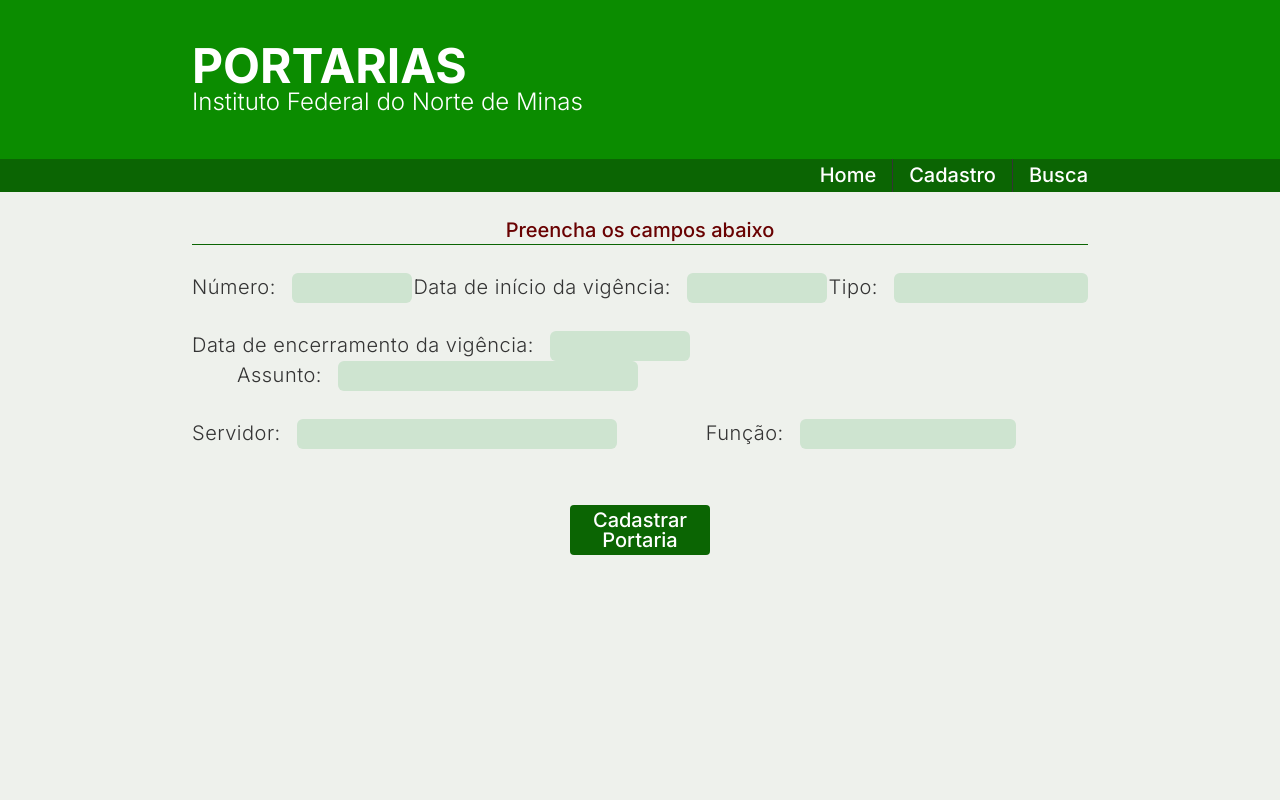
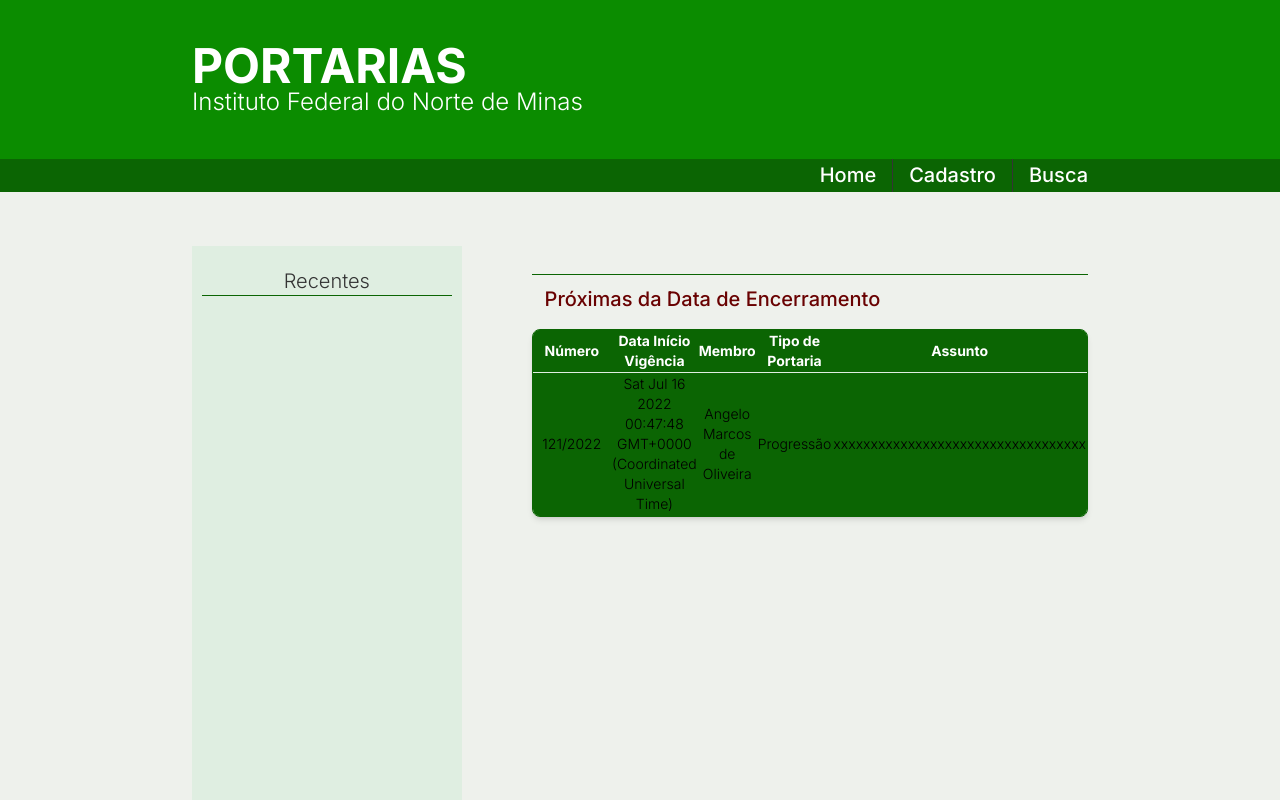
Before and after one commit to Angelo-Marcos/portariasif, a React (Vite) app: page / in a window 1280 px wide. Built offline with nearby package versions, Linux system fonts and the light colour scheme.

Commit message:
Criando componente Ordinance

```diff
--- a/package.json
+++ b/package.json
@@ -8,6 +8,8 @@
     "preview": "vite preview"
   },
   "dependencies": {
+    "@apollo/client": "^3.6.9",
+    "graphql": "^16.5.0",
     "react": "^18.0.0",
     "react-dom": "^18.0.0"
   },
--- a/src/App.tsx
+++ b/src/App.tsx
@@ -1,11 +1,12 @@
 import { Home } from "./pages/Home";
 import { Login } from "./pages/Login";
 import { Register } from "./pages/Register";
+import { Search } from "./pages/Search";
 
 function App() {
 
   return (
-    <Register />
+    <Home />
   );
 }
 
--- a/src/components/Form.tsx
+++ b/src/components/Form.tsx
@@ -1,3 +1,5 @@
+
+
 export function Form() {
     return (
         <form className="w-full max-w-7xl">
--- /dev/null
+++ b/src/components/Ordinance.tsx
@@ -0,0 +1,19 @@
+interface OrdinanceProps {
+    number: string;
+    effectiveDate: Date;
+    member: string;
+    type: 'progression' | 'designation';
+    subject: string;
+}
+
+export function Ordinance(props: OrdinanceProps) {
+    return (
+        <tr className="border-b border-green-300">
+            <td>{props.number}</td>
+            <td>{props.effectiveDate.toString()}</td>
+            <td>{props.member}</td>
+            <td>{props.type === 'progression' ? 'Progressão' : 'Designação'}</td>
+            <td>{props.subject}</td>
+        </tr>
+    )
+}
--- a/src/pages/Home.tsx
+++ b/src/pages/Home.tsx
@@ -1,4 +1,5 @@
 import { Header } from "../components/Header";
+import { Ordinance } from "../components/Ordinance";
 
 export function Home() {
 
@@ -21,6 +22,31 @@
                         Próximas da Data de Encerramento
                     </span>
 
+                    <div className="w-full mt-4 overflow-x-auto relative shadow-md border border-green-300 sm:rounded-lg">
+                        <table className="w-full font-light text-sm bg-green-300 dark:text-gray-400">
+                            <thead className="bg-green-300 font-normal border-b dark:bg-green-300 dark:text-white">
+                                <tr>
+                                    <th className="px-3">Número</th>
+                                    <th className="px-0">Data Início Vigência</th>
+                                    <th>Membro</th>
+                                    <th>Tipo de Portaria</th>
+                                    <th>Assunto</th>
+                                </tr>
+                            </thead>
+                            <tbody className="text-black text-center border-b dark:bg-white dark:border-gray-700">
+                                <Ordinance
+                                    number="121/2022"
+                                    effectiveDate={new Date()}
+                                    member="Angelo Marcos de Oliveira"
+                                    type="progression"
+                                    subject="xxxxxxxxxxxxxxxxxxxxxxxxxxxxxxxxxx"
+                                />
+                            </tbody>
+                        </table>
+
+                    </div>
+
+
                 </div>
             </main>
 
```
Also changed, not shown: 1 other file (tests, documents, lock files or other folders).
